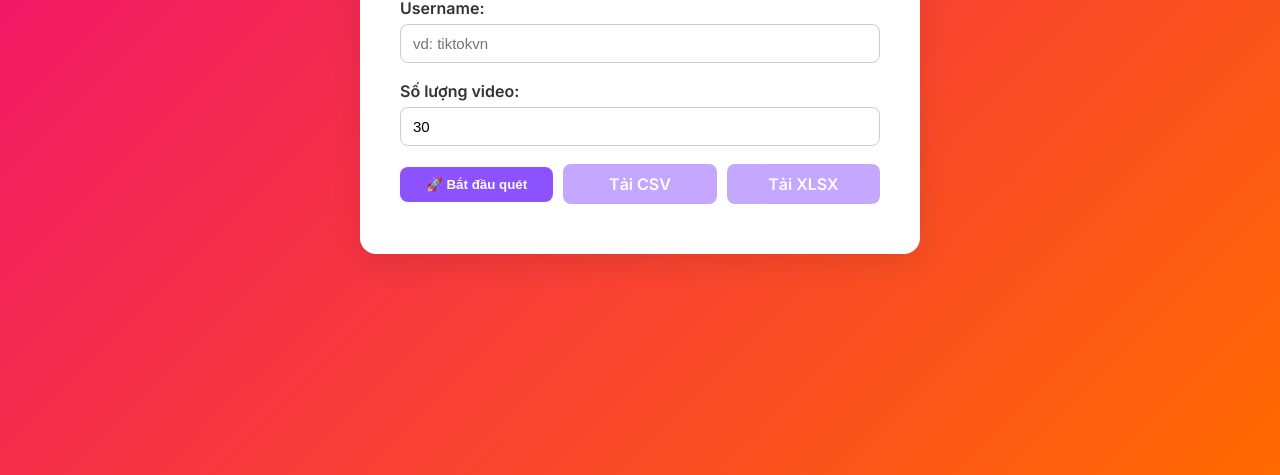
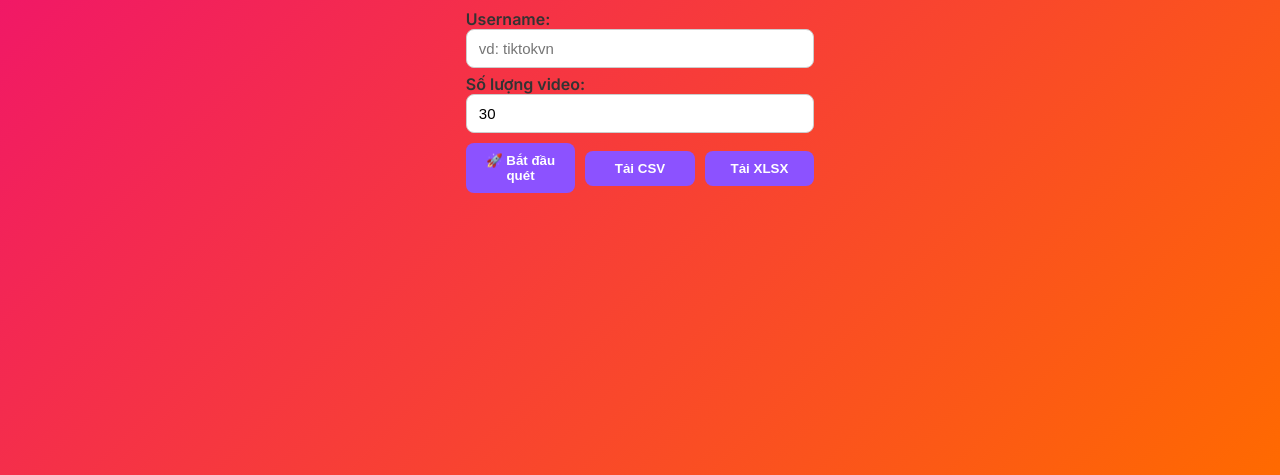
Before and after one commit to thanhnhut201294/tiktok-scan, a plain HTML site: page index.html in a window 1280 px wide. Shown: the part 325-800 px from the top of the page. Drawn offline with Linux system fonts and the light colour scheme.

Commit message:
Update index.html

```diff
--- a/index.html
+++ b/index.html
@@ -1,37 +1,38 @@
 <!DOCTYPE html>
 <html lang="vi">
 <head>
-  <meta charset="utf-8" />
-  <meta name="viewport" content="width=device-width,initial-scale=1" />
+  <meta charset="UTF-8" />
+  <meta name="viewport" content="width=device-width, initial-scale=1" />
   <title>TikTok Scanner</title>
+
   <link rel="stylesheet" href="style.css" />
+
+  <!-- ✅ Thư viện export Excel -->
+  <script src="https://cdn.jsdelivr.net/npm/xlsx@0.18.5/dist/xlsx.full.min.js"></script>
 </head>
 <body>
-  <main class="card">
+  <main class="container">
     <h1>🎬 TikTok Scanner</h1>
 
-    <div class="form-group">
-      <label>Username:</label>
-      <input id="username" placeholder="vd: tiktokvn" />
-    </div>
-
-    <div class="form-group">
-      <label>Số lượng video:</label>
-      <input id="limit" type="number" value="30" min="1" />
+    <div class="form">
+      <label>Username:
+        <input id="username" placeholder="vd: tiktokvn" />
+      </label>
+      <label>Số lượng video:
+        <input id="limit" type="number" value="30" min="1" />
+      </label>
     </div>
 
     <div class="actions">
-      <button id="fetchBtn" type="button">🚀 Bắt đầu quét</button>
-      <a id="downloadCsvBtn" class="btn disabled" href="#">Tải CSV</a>
-      <a id="downloadXlsBtn" class="btn disabled" href="#">Tải XLSX</a>
+      <button id="fetchBtn">🚀 Bắt đầu quét</button>
+      <button id="downloadCsvBtn" disabled>Tải CSV</button>
+      <button id="downloadXlsxBtn" disabled>Tải XLSX</button>
     </div>
 
     <div id="status"></div>
     <div id="output"></div>
   </main>
 
-  <!-- Thư viện xuất Excel -->
-  <script src="https://cdn.jsdelivr.net/npm/xlsx@0.19.3/dist/xlsx.full.min.js"></script>
   <script src="script.js"></script>
 </body>
 </html>
```
